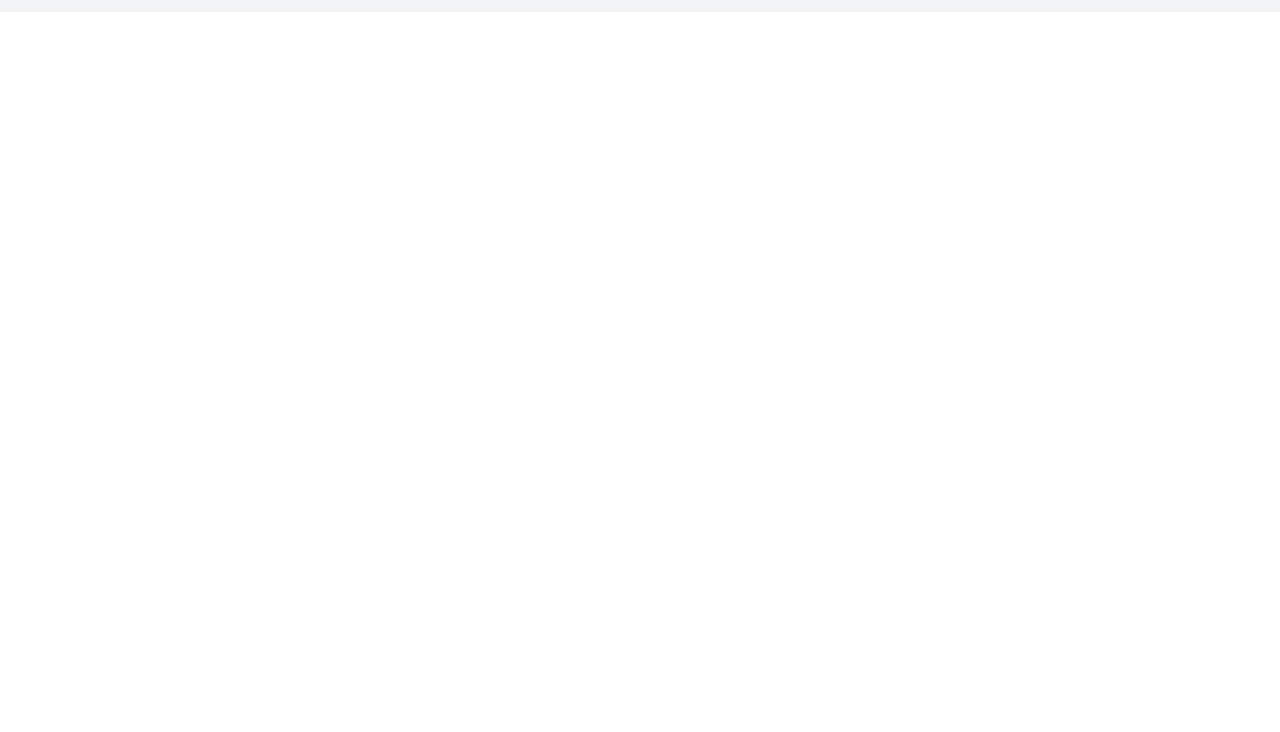
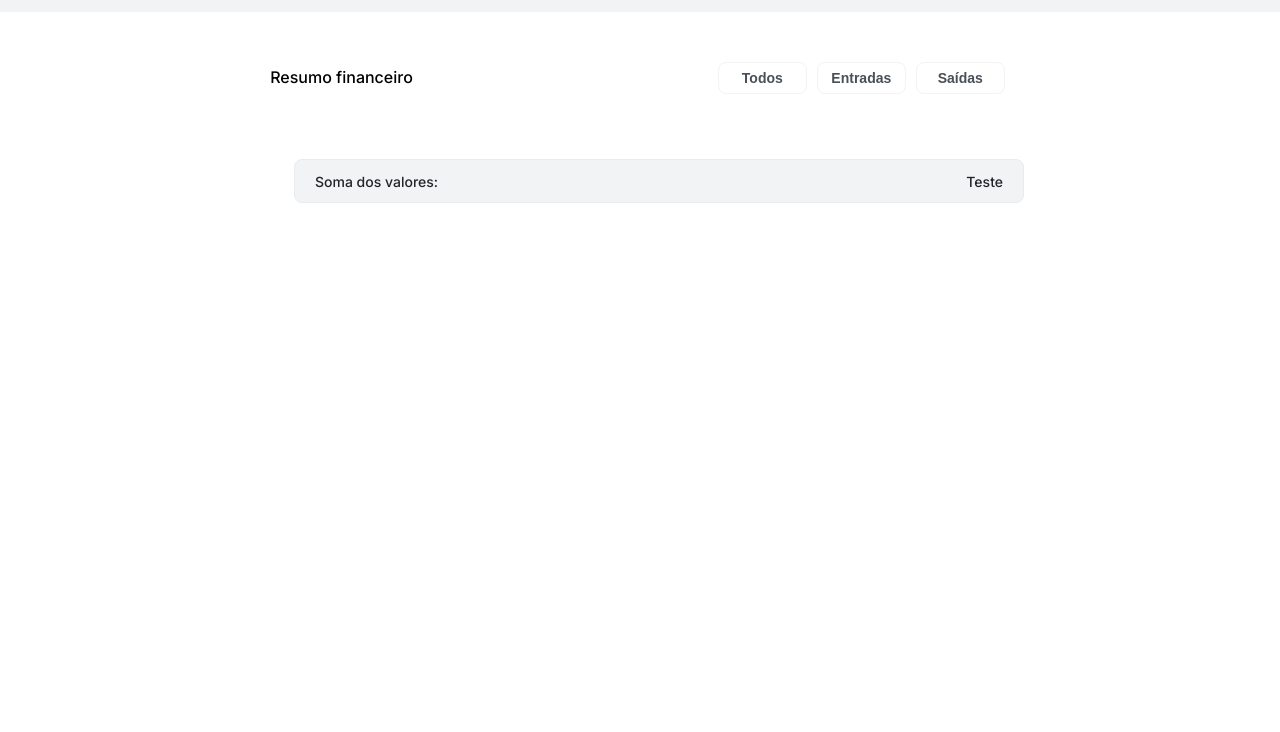
Before and after one commit to Kenzie-Academy-Brasil-Developers/control-finance-Ldebossan1, a plain HTML site: page index.html in a window 1280 px wide. Shown: the part 68-800 px from the top of the page. Drawn offline with Linux system fonts and the light colour scheme.

Commit message:
página quase toda estilizada

```diff
--- a/index.html
+++ b/index.html
@@ -24,7 +24,20 @@
     </header>
 
 
-    <main id="app"></main>
+    <main id="app">
+
+      <section class="main__container">
+        <h2 class="main__container-h2">Resumo financeiro</h2>
+        <button class="main__button-all main__buttons">Todos</button>
+        <button class="main__button-entries main__buttons">Entradas</button>
+        <button class="main__button-exits main__buttons">Saídas</button>
+      </section>
+
+      <div class="sum__content">
+        <p class="sum__text">Soma dos valores:</p>
+        <span class="sum__values">Teste</span>
+      </div>
+    </main>
     <script src="./src/scripts/modal.js"></script>
     <script src="./src/scripts/valuesData.js"></script>
     <script src="./src/scripts/index.js"></script>
--- a/src/styles/index.css
+++ b/src/styles/index.css
@@ -31,4 +31,70 @@ header span {
     border-radius: var(--radius-1);
     background-color: var(--color-brand-1);
     color: var(--color-mode);
+    border: none;
+    cursor: pointer;
 }
+
+
+
+.main__container {
+    display: flex;
+    justify-content: center;
+    flex-direction: row;
+}
+
+.main__container h2{
+    margin-right: 18.75rem;
+    padding-top: 3.4375rem;
+    font-weight: 500;
+    font-size: var(--font-size-2);
+}
+
+.main__buttons {
+    background-color: transparent;
+    color: var(--color-grey-2);
+    border: 0.0938rem solid var(--color-grey-5);
+    margin: 5px;
+    margin-top: 3.125rem;
+    border-radius: var(--radius-1);
+    width: 5.5625rem;
+    height: 2rem;
+    font-size: var(--font-size-3);
+    font-weight: 600;
+}
+
+.main__buttons:hover {
+    background-color: var(--color-brand-3);
+    border:0.0938rem solid var(--color-brand-1);
+    color: var(--color-brand-1);
+    cursor: pointer;
+}
+
+.sum__content {
+    display: flex;
+    justify-content: space-between;
+    text-align: center;
+    align-items: center;
+    flex-direction: row;
+    margin-top: 3.75rem;
+    background-color: var(--color-grey-5);
+    width: 45.625rem;
+    height: 2.75rem;
+    margin-left: 18.375rem;
+    border: 1.5px solid var(--color-grey-4);
+    border-radius: var(--radius-1);
+}
+
+.sum__text {
+    margin-left: 1.25rem;
+    font-weight: 500;
+    font-size: var(--font-size-3);
+    color: var(--color-grey-1);
+}
+
+.sum__values {
+    margin-right:1.25rem ;
+    font-weight: 500;
+    font-size: var(--font-size-3);
+    color: var(--color-grey-1);
+}
```
